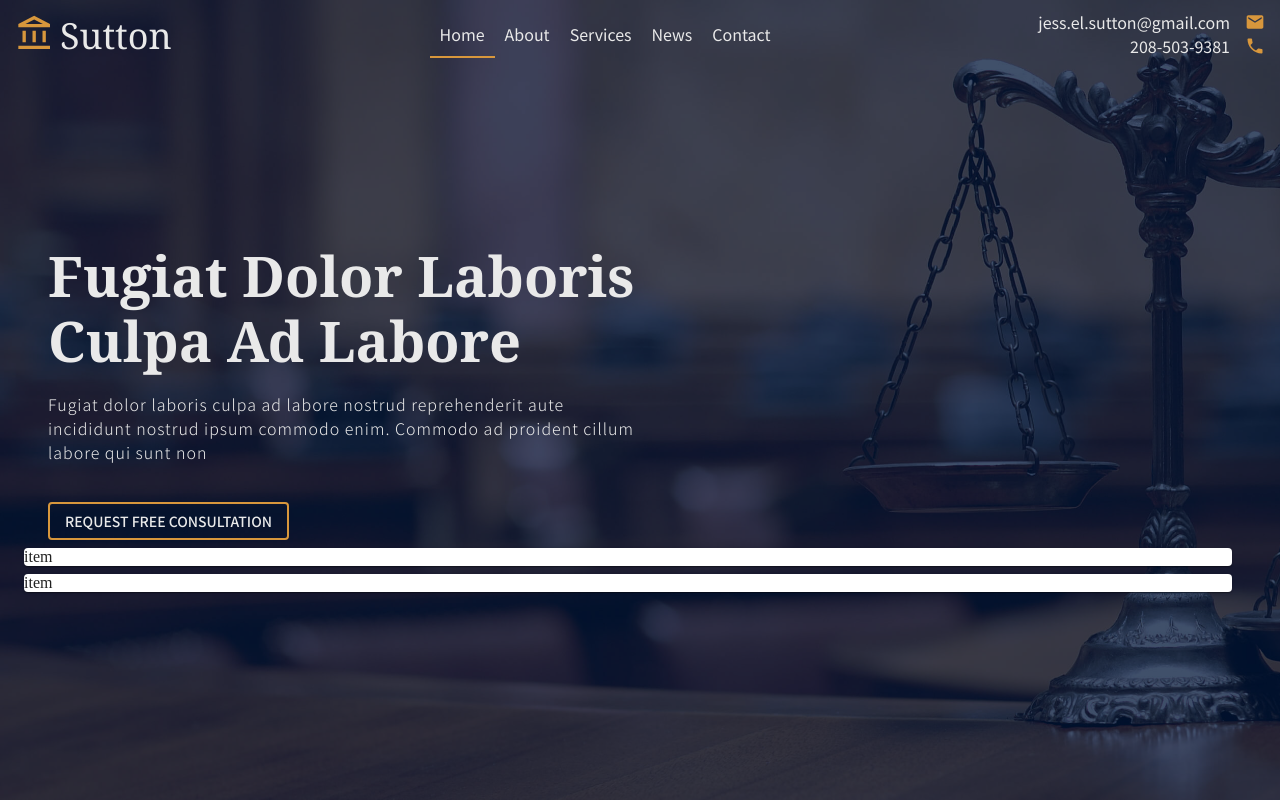
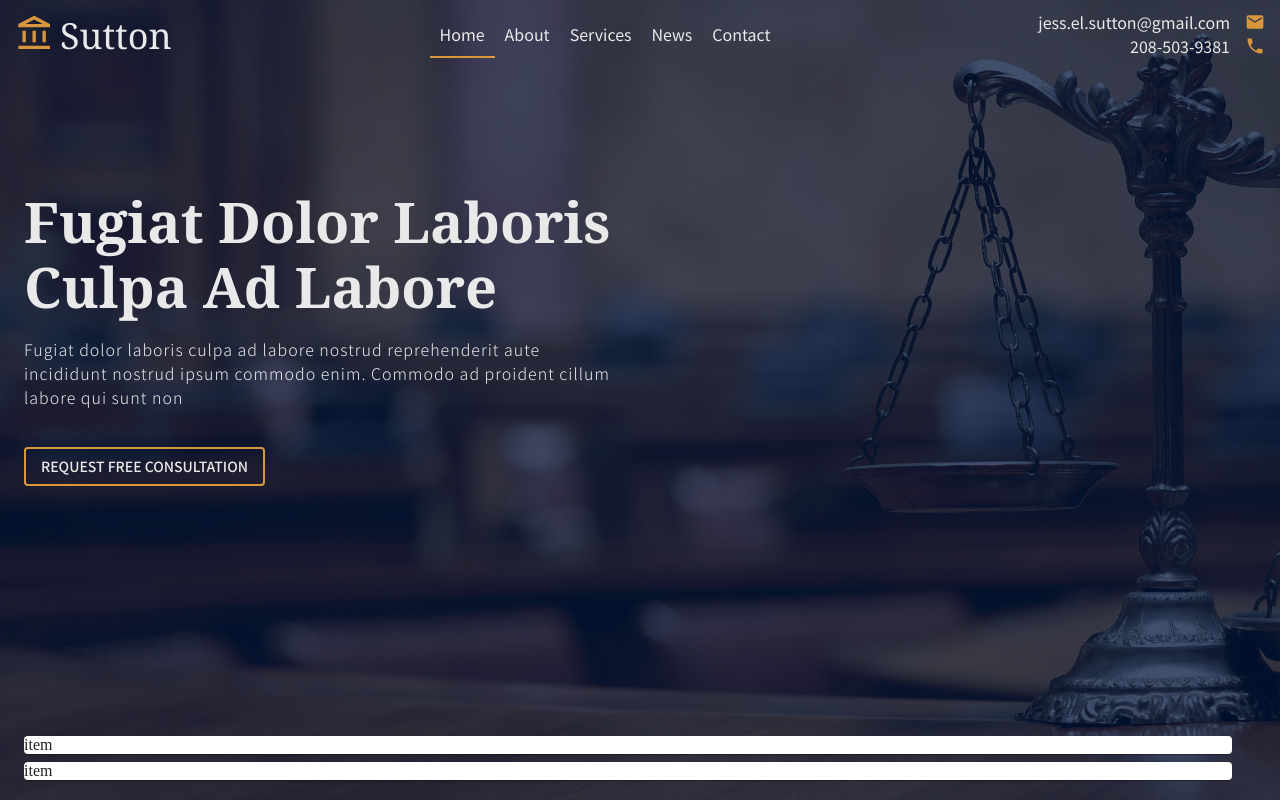
Before and after one commit to pmitch242/jessica-sutton, a React (Create React App) app: page / in a window 1280 px wide. Built offline with nearby package versions, Linux system fonts and the light colour scheme.

Commit message:
styled intro

```diff
--- a/src/components/Home/Intro.js
+++ b/src/components/Home/Intro.js
@@ -1,11 +1,12 @@
 import React from 'react';
-import { makeStyles, Typography, Button, Container } from '@material-ui/core';
+import { makeStyles, Typography, Button } from '@material-ui/core';
 
 const useStyle = makeStyles({
     container: {
         maxWidth: '600px',
-        marginTop: '175px',
-        color: '#e9e9e9'
+        marginTop: '10%',
+        marginBottom: '20%',
+        color: '#e9e9e9',
     },
     button: {
         color: '#e9e9e9',
@@ -24,8 +25,7 @@ const Intro = () => {
     const classes = useStyle();
 
     return (
-        <Container id='intro'>
-            <div className={classes.container}>
+            <div id='intro' className={classes.container}>
                 <Typography variant='h1' className={classes.title}>
                     Fugiat dolor laboris culpa ad labore
                 </Typography>
@@ -39,7 +39,6 @@ const Intro = () => {
                     Request Free Consultation
                 </Button>
             </div>
-        </Container>
     )
 }
 
--- a/src/components/Home/home.css
+++ b/src/components/Home/home.css
@@ -1,9 +1,9 @@
 #intro::before{
     content: '';
     background: url('../../images/home-slide-1.jpg');
-    height: 100vh;
+    height: 100%;
     width: 100vw;
-    position: absolute;
+    position: fixed;
     top: 0;
     left: 0;
     z-index: -2;
@@ -14,7 +14,7 @@
 #intro::after{
     content: '';
     background: #001639;
-    height: 100vh;
+    height: 100%;
     width: 100vw;
     position: absolute;
     top: 0;
@@ -24,7 +24,3 @@
     background-size: cover;
     z-index: -1;
 }
-
-/* #intro .MuiButton-outlined{
-    border: #d8973c;
-} */
```
